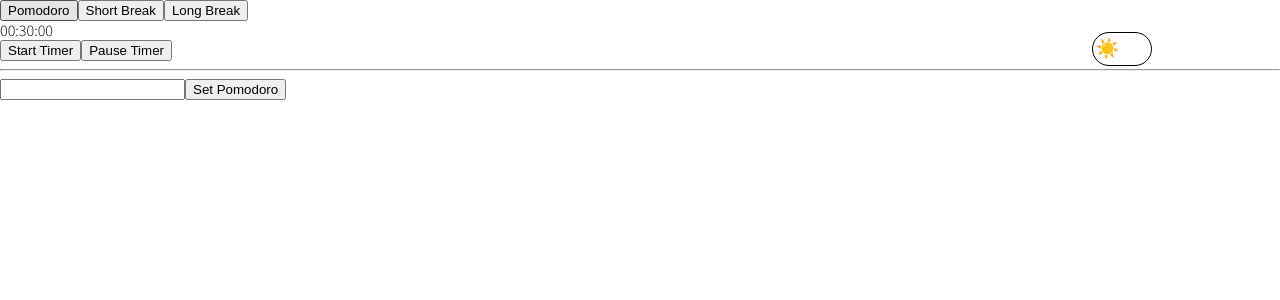
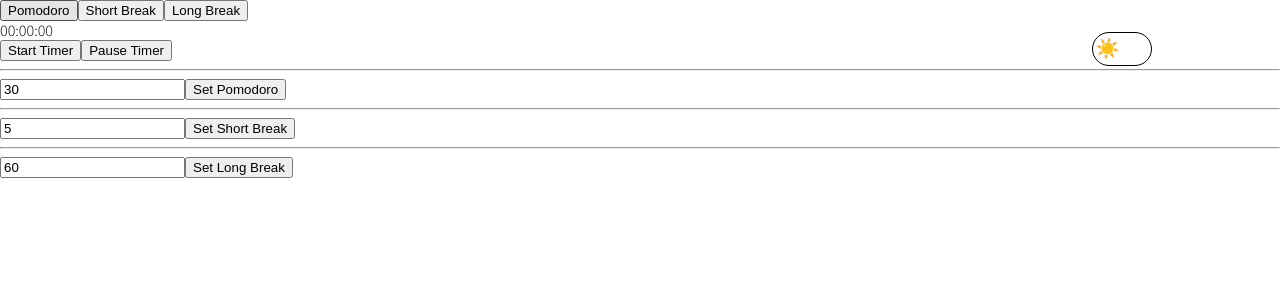
Before and after one commit to devfrankkim/Promotive, a React (Create React App) app: page / in a window 1280 px wide. Shown: the top 300 px of the page. Built offline with nearby package versions, Linux system fonts and the light colour scheme.

Commit message:
feat(Pomodoro) : adding breaks #2
- short break
- long break

```diff
--- a/src/components/Pomodoro/index.tsx
+++ b/src/components/Pomodoro/index.tsx
@@ -1,32 +1,34 @@
-import React, { useEffect, useRef, useState, useCallback } from 'react';
-import { useRecoilState, useRecoilValue } from 'recoil';
-import { pomodoroState, timeOption, defaultTimer } from '../../promoAtom';
+import React, { useEffect, useState, useCallback } from "react";
+import { useRecoilState } from "recoil";
+import {
+  pomodoroState,
+  shortBreakState,
+  longBreakState,
+} from "../../promoAtom";
 
 const Pomodoro = () => {
-  const clockRef = useRef(null);
-  // const [timeTest, setTimeTest] = useRecoilState(timeOption);
-  const [timer, setTimer] = useRecoilState(pomodoroState);
-  console.log(timer);
+  const [defaultTimer, setDefaultTimer] = useState("pomo");
 
-  // const [defaultOption, setDefaultOption] = useRecoilState(defaultTimer);
+  const [pomoTimer, setPomoTimer] = useRecoilState(pomodoroState);
+  const [shortTimer, setShortTimer] = useRecoilState(shortBreakState);
+  const [longTimer, setLongTimer] = useRecoilState(longBreakState);
 
-  // console.log(defaultOption);
-
-  // const [timer, setTimer] = useRecoilState(pomodoroState);
-  const [pomoTimer, setPomoTimer] = useRecoilState(pomodoroState);
-  const [timeText, setTimeText] = useState('');
+  const [timeText, setTimeText] = useState("");
   const [isStart, setIsStart] = useState(false);
   const [isPause, setIsPause] = useState(false);
 
-  ///////////
-  const [pomoInput, setPomoInput] = useState('');
+  const [pomoInput, setPomoInput] = useState(pomoTimer);
+  const [shorBreakInput, setShorBreakInput] = useState(shortTimer);
+  const [longBreakInput, setLongBreakInput] = useState(longTimer);
 
   const padTo2Digits = (num: number) => {
-    return num.toString().padStart(2, '0');
+    return num.toString().padStart(2, "0");
   };
 
   // ========== convert milliseconds to readable time ==========
   const convertMsToHM = useCallback((milliseconds: number) => {
+    console.log(milliseconds);
+
     let seconds = Math.floor(milliseconds / 1000);
     let minutes = Math.floor(seconds / 60);
     let hours = Math.floor(minutes / 60);
@@ -42,31 +44,81 @@ const Pomodoro = () => {
   // ========== update the timer ==========
   const calculateTimer = useCallback(() => {
     if (!isPause) {
-      if (Number(timer) === 0) {
-        setTimeText('00:00:00');
-        return;
+      if (defaultTimer === "pomo") {
+        if (Number(pomoTimer) === 0) {
+          setTimeText("00:00:00");
+          return;
+        }
+        if (Number(pomoTimer) > 0) {
+          Number(setPomoTimer((prev) => Number(prev) - 1000));
+        }
       }
 
-      if (Number(timer) > 0) {
-        Number(setPomoTimer((prev) => Number(prev) - 1000));
+      if (defaultTimer === "short") {
+        if (Number(shortTimer) === 0) {
+          setTimeText("00:00:00");
+          return;
+        }
+        if (Number(shortTimer) > 0) {
+          Number(setShortTimer((prev) => Number(prev) - 1000));
+        }
+      }
+
+      if (defaultTimer === "long") {
+        if (Number(longTimer) === 0) {
+          setTimeText("00:00:00");
+          return;
+        }
+        if (Number(longTimer) > 0) {
+          Number(setLongTimer((prev) => Number(prev) - 1000));
+        }
       }
     }
-  }, [isPause, Number(timer), setPomoTimer]);
+  }, [defaultTimer, isPause]);
 
+  //  ======== Convert timer ========
   useEffect(() => {
-    if (!isPause) {
-      if (Number(timer) > 0) {
-        const time = convertMsToHM(Number(timer));
+    if (defaultTimer === "pomo") {
+      if (pomoTimer > 0) {
+        const time = convertMsToHM(pomoTimer);
+        console.log(time);
+        console.log(pomoTimer);
+
         setTimeText(time);
       }
 
-      if (Number(timer) === 0) {
-        setTimeText('00:00:00');
+      if (Number(pomoTimer) === 0) {
+        setTimeText("00:00:00");
         return;
       }
     }
-  }, [timer, setTimer, isPause, convertMsToHM]);
 
+    if (defaultTimer === "short") {
+      if (Number(shortTimer) > 0) {
+        const time = convertMsToHM(Number(shortTimer));
+        setTimeText(time);
+      }
+
+      if (Number(shortTimer) === 0) {
+        setTimeText("00:00:00");
+        return;
+      }
+    }
+
+    if (defaultTimer === "long") {
+      if (Number(longTimer) > 0) {
+        const time = convertMsToHM(Number(longTimer));
+        setTimeText(time);
+      }
+
+      if (Number(longTimer) === 0) {
+        setTimeText("00:00:00");
+        return;
+      }
+    }
+  }, [pomoTimer, shortTimer, longTimer, isPause, convertMsToHM, defaultTimer]);
+
+  //  ======== start timer ========
   useEffect(() => {
     if (isStart) {
       let intervalId = setInterval(calculateTimer, 1000);
@@ -77,24 +129,41 @@ const Pomodoro = () => {
   }, [isStart, calculateTimer]);
 
   const onHandleTimerCategory = (e: React.MouseEvent<HTMLButtonElement>) => {
-    setIsPause(false);
+    setIsPause(true);
+
     const targetName = e.currentTarget.name;
-    const keys = ['pomodoroState', 'shortBreakState', 'longBreakState'];
+    const keys = ["pomodoroState", "shortBreakState", "longBreakState"];
+
     if (keys.includes(targetName)) {
-      const times: { [key: string]: number } = {
-        pomodoroState: pomoTimer,
-        shortBreakState: 5,
-        longBreakState: 60,
-      };
-      setTimer(times[targetName] * 60 * 1000);
+      switch (targetName) {
+        case "pomodoroState":
+          setDefaultTimer("pomo");
+          setPomoTimer(Number(pomoInput) * 60 * 1000);
+          break;
+        case "shortBreakState":
+          setDefaultTimer("short");
+          setShortTimer(Number(shorBreakInput) * 60 * 1000);
+          break;
+        case "longBreakState":
+          setDefaultTimer("long");
+          setLongTimer(Number(longBreakInput) * 60 * 1000);
+          break;
+        default:
+      }
     }
   };
 
   const onHandleSettingForTimer = (e: React.MouseEvent<HTMLButtonElement>) => {
-    console.log('clicked');
-    const n = parseInt(pomoInput);
-    if (!isNaN(n)) {
-      setPomoTimer(n);
+    const stateName = e.currentTarget.name;
+
+    switch (stateName) {
+      case "pomodoroState":
+        return Number(setPomoInput(pomoInput));
+      case "shortBreakState":
+        return Number(setShorBreakInput(shorBreakInput));
+      case "longBreakState":
+        return Number(setLongBreakInput(longBreakInput));
+      default:
     }
   };
 
@@ -124,13 +193,12 @@ const Pomodoro = () => {
         </button>
       </div>
       <div>
-        <h2 ref={clockRef}>{timeText}</h2>
-
+        <h2>{timeText}</h2>
         <button
           type="button"
           onClick={() => {
+            setIsPause(false);
             setIsStart(true);
-            setIsPause(false);
           }}
         >
           Start Timer
@@ -145,21 +213,48 @@ const Pomodoro = () => {
           Pause Timer
         </button>
       </div>
+
       <div>
         <hr />
         <input
           type="number"
           onChange={(e) => {
-            setPomoInput(e.target.value);
+            setPomoInput(Number(e.target.value));
           }}
           value={pomoInput}
         />
-        <button name="pomodoSetTime" onClick={onHandleSettingForTimer}>
+        <button name="pomodoroState" onClick={onHandleSettingForTimer}>
           Set Pomodoro
+        </button>
+      </div>
+      <div>
+        <hr />
+        <input
+          type="number"
+          onChange={(e) => {
+            setShorBreakInput(Number(e.target.value));
+          }}
+          value={shorBreakInput}
+        />
+        <button name="shortBreakState" onClick={onHandleSettingForTimer}>
+          Set Short Break
+        </button>
+      </div>
+      <div>
+        <hr />
+        <input
+          type="number"
+          onChange={(e) => {
+            setLongBreakInput(Number(e.target.value));
+          }}
+          value={longBreakInput}
+        />
+        <button name="longBreakState" onClick={onHandleSettingForTimer}>
+          Set Long Break
         </button>
       </div>
     </div>
   );
 };
 
-export default React.memo(Pomodoro);
+export default Pomodoro;
--- a/src/promoAtom.ts
+++ b/src/promoAtom.ts
@@ -1,9 +1,4 @@
 import { atom, selector } from "recoil";
-
-const timerCategory = atom({
-  key: "category",
-  default: ["pomodoroState", "shortBreakState", "longBreakState"],
-});
 
 export const defaultTimer = atom({
   key: "defaultTimer",
@@ -12,40 +7,32 @@ export const defaultTimer = atom({
 
 export const pomodoroState = atom({
   key: "timerPomodoroKey",
-  default: 30 * 60 * 1000,
+  default: 30,
+});
+
+export const shortBreakState = atom({
+  key: "timerShortBreakKey",
+  default: 5,
+});
+
+export const longBreakState = atom({
+  key: "timerLongBreakKey",
+  default: 60,
 });
 
 export const timeOption = selector({
   key: "timeOptionKey",
   get: ({ get }) => {
     const result = get(pomodoroState);
-    // const timer = get(defaultTimer);
+    return result;
+  },
+});
 
-    // const result = timeOptionCategory.filter((item) => item === timer)[0];
-
-    // console.log(result);
+export const timeSelector = selector({
+  key: "timeSelectorKey",
+  get: ({ get }) => {
+    const result = get(pomodoroState);
 
     return result;
   },
-  // set: ({ set }, newValue) => {
-  //   if (newValue === "pomodoroState") {
-  //     set(pomodoroState, 30 * 60 * 1000);
-  //   }
-  //   if (newValue === "shortBreakState") {
-  //     set(pomodoroState, 5 * 60 * 1000);
-  //   }
-  //   if (newValue === "longBreakState") {
-  //     set(pomodoroState, 60 * 60 * 1000);
-  //   }
-  // },
 });
-
-// export const shortBreakState = atom({
-//   key: "timerShortBreakStateKey",
-//   default: 5 * 60 * 1000,
-// });
-
-// export const longBreakState = atom({
-//   key: "timerLongBreakStateKey",
-//   default: 60 * 60 * 1000,
-// });
```
